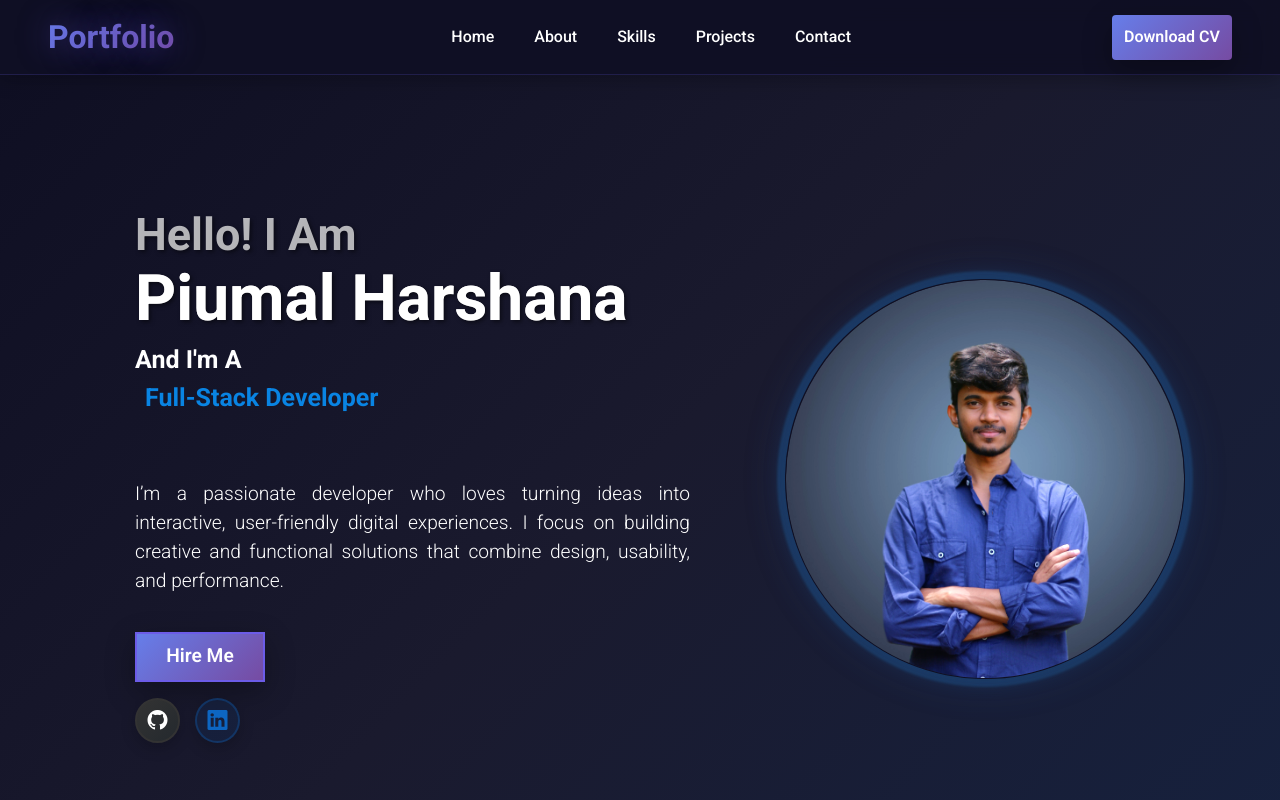
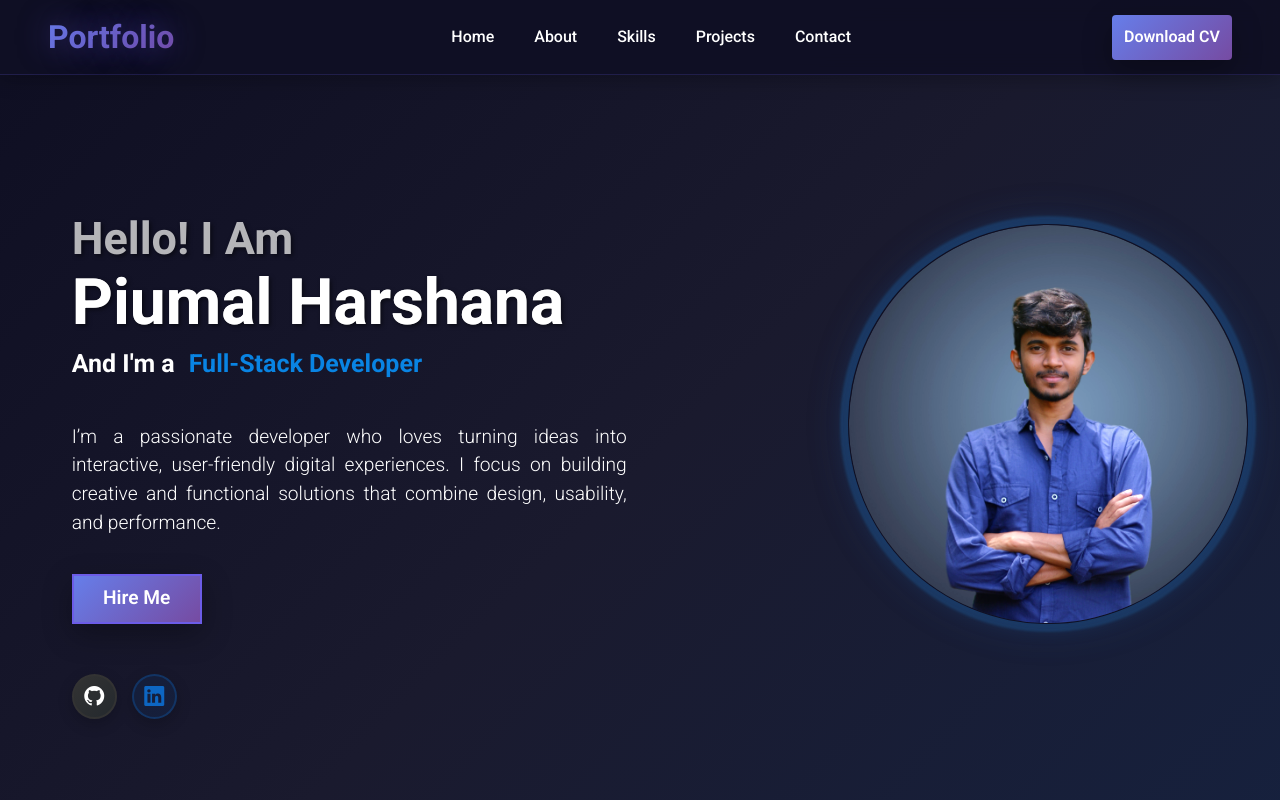
Before and after one commit to Piumalhk/My-Portfolio, a React (Vite) app in the folder My/: page / in a window 1280 px wide. Shown: the top 800 px of the page. Built offline with nearby package versions, Linux system fonts and the light colour scheme.

Commit message:
Update hero section text and adjust social button spacing

```diff
--- a/My/src/Pages/Project.jsx
+++ b/My/src/Pages/Project.jsx
@@ -281,7 +281,7 @@ export default function Project() {
                 <span className="h">Hello! I Am</span> <br />
                 <span className="c-orange">Piumal Harshana</span>
               </h2>
-              <span className="one">And I'm A</span>{" "}
+              <span className="one">And I'm a</span>{" "}
               <span className="two"> Full-Stack Developer</span>
               <br /> <br />{" "}
               <p className="text2">
@@ -296,7 +296,7 @@ export default function Project() {
                 </button>{" "}
               </div>
               {/* Social Buttons */}
-              <div className="social-buttons mt-3">
+              <div className="social-buttons pt-8">
                 <a
                   href="https://github.com/piumalhk"
                   target="_blank"
--- a/My/src/Pages/index.css
+++ b/My/src/Pages/index.css
@@ -140,10 +140,8 @@ body {
 .home .new {
   margin-right: 0;
   order: 1;
-  display: flex;
-  flex-direction: column;
-  justify-content: center;
-  height: 100%;
+ margin-bottom: 20px;
+  margin-right: 190px;
 }
 
 /* Banner Image Column */
@@ -158,8 +156,8 @@ body {
 .social-buttons {
   display: flex;
   align-items: center;
-  gap: 15px;
-  margin-top: 30px;
+  gap: 25px;
+  margin-top: 140px;
   padding-top: 0;
 }
 
@@ -377,7 +375,7 @@ body {
   display: flex;
   align-items: center;
   gap: 15px;
-  margin-top: 30px;
+  margin-top: 50px;
 }
 
 .social-btn {
@@ -541,7 +539,9 @@ section::before {
   display: flex;
   align-items: center;
 }
-
+.new1{
+  margin-left: -20px;
+}
 .home h2 {
   color: var(--text-primary) !important;
   font-size: 3.5rem;
@@ -1977,7 +1977,8 @@ img {
   width: 400px;
   height: 400px;
   max-width: 400px;
-  margin: 40px auto 0 auto;
+ margin-bottom: 70px;
+
   border-radius: 50%;
 }
 
```
